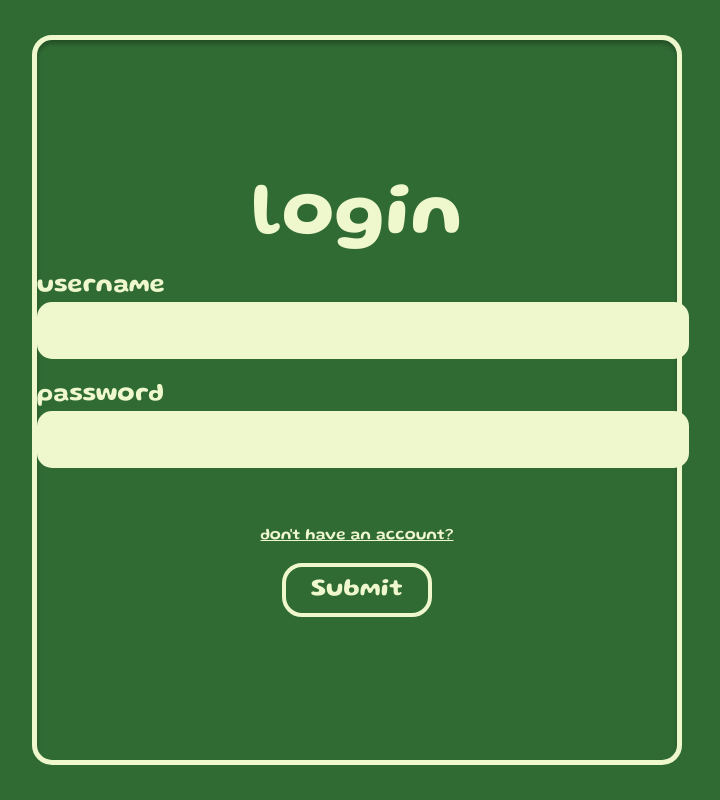
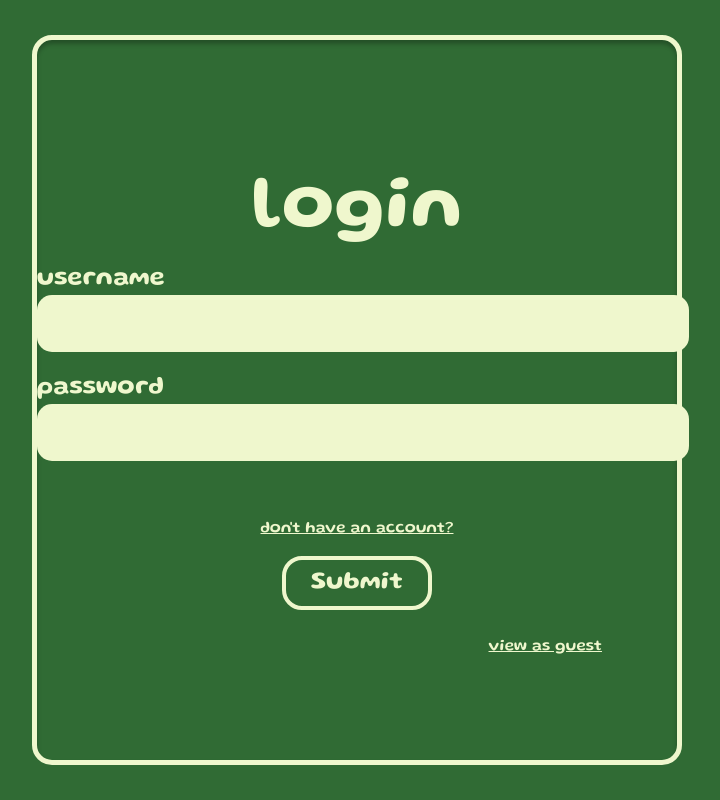
Before and after one commit to hilarifan/plant, a React (Create React App) app in the folder frontend/: page /login in a window 1280 px wide. Shown: the whole page, without its empty margins (283-1003 px from the left). Built offline with nearby package versions, Linux system fonts and the light colour scheme.

Commit message:
added guest link

```diff
--- a/frontend/src/components/LoginForm/LoginForm.css
+++ b/frontend/src/components/LoginForm/LoginForm.css
@@ -23,3 +23,11 @@
     padding-bottom: 10px;
     padding-top: 30px;
 }
+
+.guest-link {
+    font-family: 'Gluten Medium';
+    font-size: 20;
+    color: #EFF7CD;
+    align-self:flex-end;
+    padding-right: 75px;
+}
--- a/frontend/src/components/LoginForm/LoginForm.js
+++ b/frontend/src/components/LoginForm/LoginForm.js
@@ -1,4 +1,4 @@
-import { useState } from 'react';
+import React, { useState } from 'react';
 import './LoginForm.css';
 import { Link, useNavigate } from 'react-router-dom';
 import validator from 'validator';
@@ -103,6 +103,8 @@ export default function Form() {
                 </div>
                 <button onClick={handleSubmit} className="btn" type="submit">Submit</button>
             </form>
+
+            <Link to={'/profile'} className="guest-link">view as guest</Link>
         </div>
     );
 }
```
